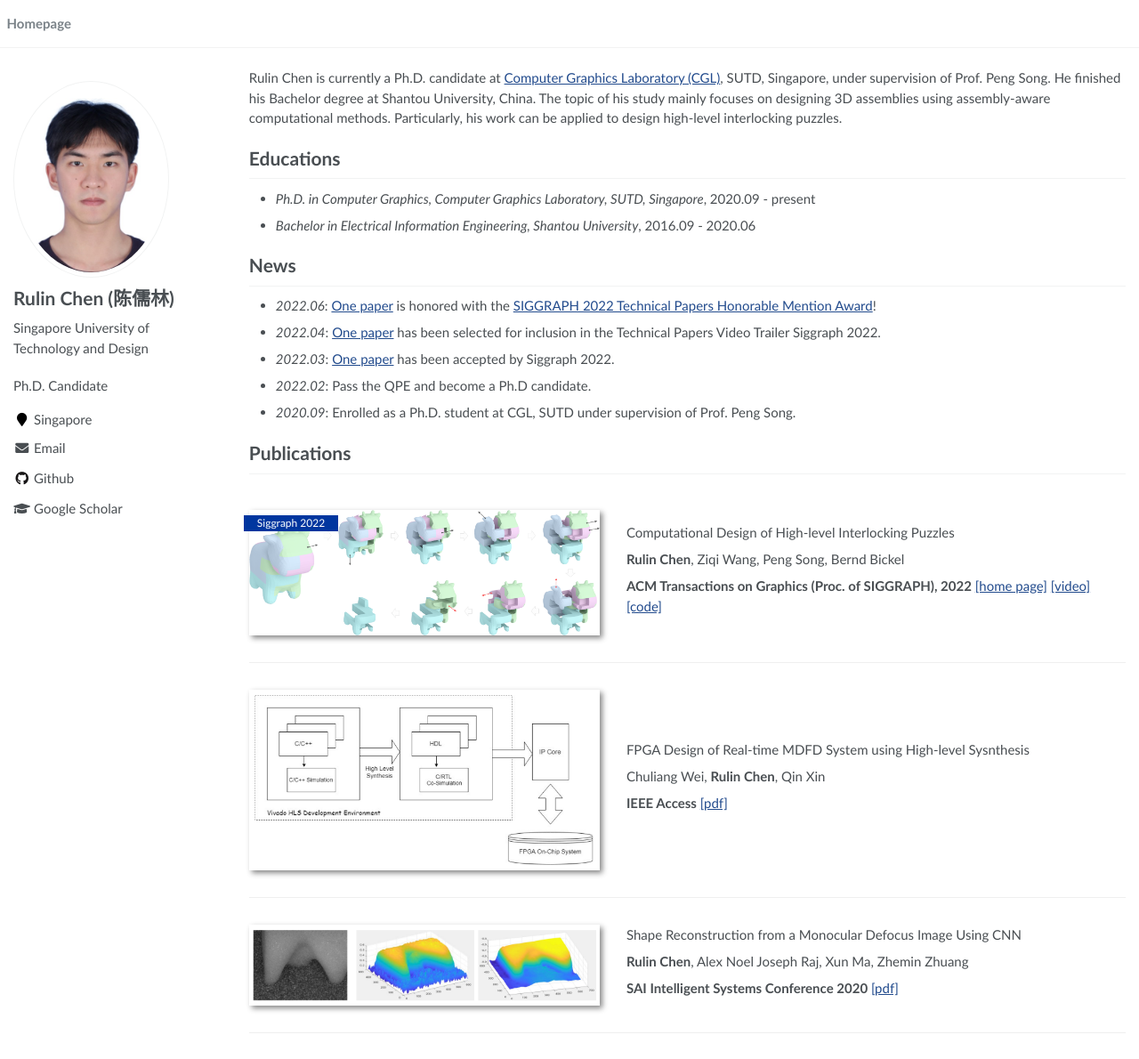
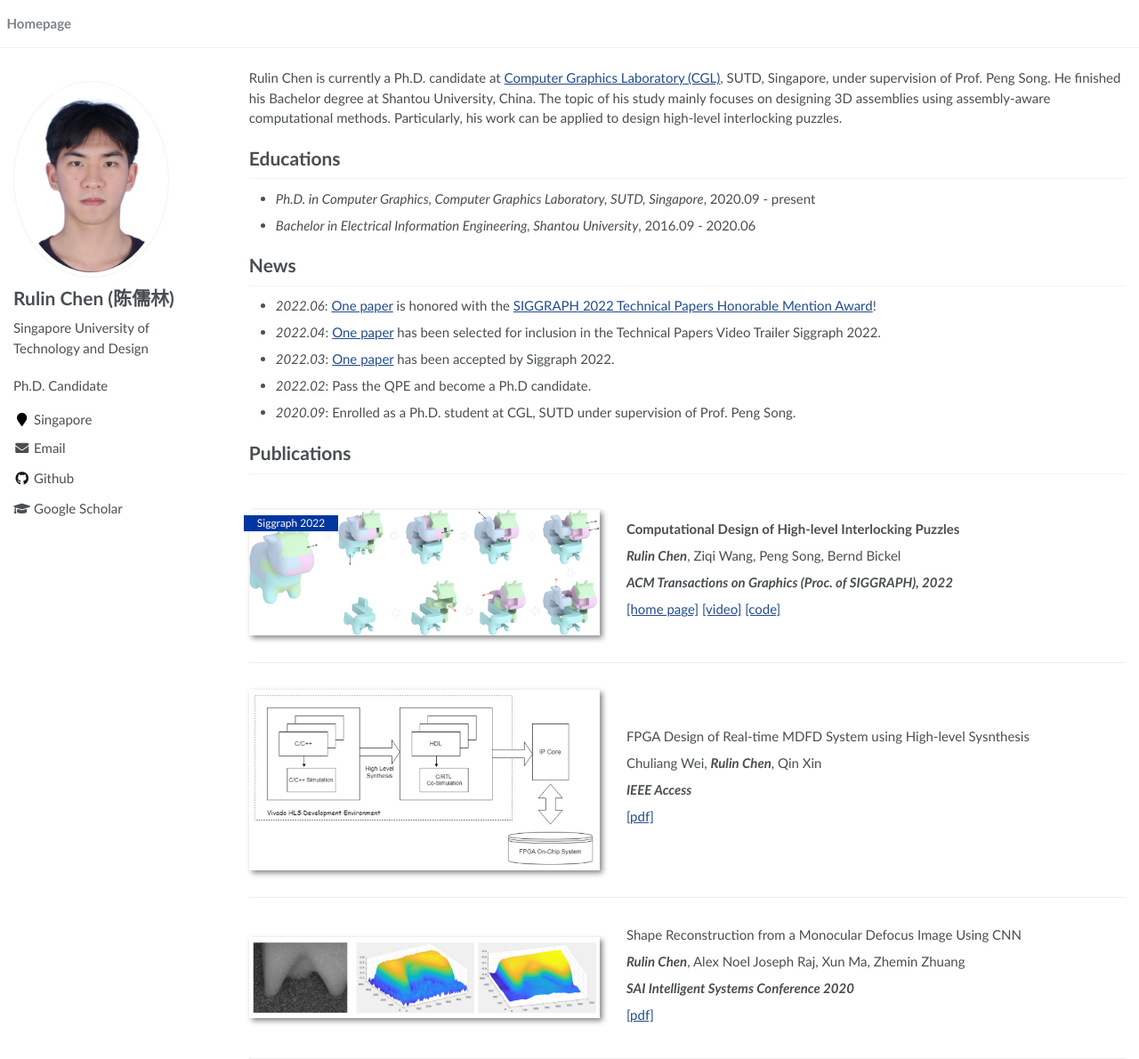
Before and after one commit to Linsanity81/linsanity81.github.io, a Jekyll site: the page built from _pages/about.md, in a window 1280 px wide and 1190 px high. Shown: the whole window at 89% size. Built offline with Jekyll 4.4.1, drawn with Linux system fonts in a browser that asks for light colours.

```diff
--- a/_pages/about.md
+++ b/_pages/about.md
@@ -35,11 +35,13 @@ Rulin Chen is currently a Ph.D. candidate at <a href="https://https://sutd-cgl.g
 <div class='paper-box'><div class='paper-box-image'><div class="badge">Siggraph 2022</div><img src='images/high-level_puzzle.png' alt="sym" width="100%"></div>
 <div class='paper-box-text' markdown="1">
 
-Computational Design of High-level Interlocking Puzzles
+**Computational Design of High-level Interlocking Puzzles**
 
-**Rulin Chen**, Ziqi Wang, Peng Song, Bernd Bickel
+***Rulin Chen***, Ziqi Wang, Peng Song, Bernd Bickel
 
-**ACM Transactions on Graphics (Proc. of SIGGRAPH), 2022** [\[home page\]](https://sutd-cgl.github.io/supp/Publication/projects/2022-SIGGRAPH-High-LevelPuzzle/index.html) [\[video\]](https://www.youtube.com/watch?v=03WBVhs_6GI)  [\[code\]](https://github.com/Linsanity81/High-LevelPuzzle)
+***ACM Transactions on Graphics (Proc. of SIGGRAPH), 2022***
+
+[\[home page\]](https://sutd-cgl.github.io/supp/Publication/projects/2022-SIGGRAPH-High-LevelPuzzle/index.html) [\[video\]](https://www.youtube.com/watch?v=03WBVhs_6GI)  [\[code\]](https://github.com/Linsanity81/High-LevelPuzzle)
 
 <!-- [\[home page\]](https://sutd-cgl.github.io/supp/Publication/projects/2022-SIGGRAPH-High-LevelPuzzle/index.html) \| [\[pdf\]](TODO..) \| [\[code\]](TODO..) \| [\[video\]](TODO..) -->
 
@@ -52,9 +54,11 @@ Computational Design of High-level Interlocking Puzzles
 
 FPGA Design of Real-time MDFD System using High-level Sysnthesis
 
-Chuliang Wei, **Rulin Chen**, Qin Xin
+Chuliang Wei, ***Rulin Chen***, Qin Xin
 
-**IEEE Access** [\[pdf\]](https://ieeexplore.ieee.org/stamp/stamp.jsp?tp=&arnumber=8743445)
+***IEEE Access***
+
+[\[pdf\]](https://ieeexplore.ieee.org/stamp/stamp.jsp?tp=&arnumber=8743445)
 
 </div>
 </div>
@@ -65,9 +69,11 @@ Chuliang Wei, **Rulin Chen**, Qin Xin
 
 Shape Reconstruction from a Monocular Defocus Image Using CNN
 
-**Rulin Chen**, Alex Noel Joseph Raj, Xun Ma, Zhemin Zhuang
+***Rulin Chen***, Alex Noel Joseph Raj, Xun Ma, Zhemin Zhuang
 
-**SAI Intelligent Systems Conference 2020**  [\[pdf\]](https://www.researchgate.net/profile/Alex-Noel-Joseph-Raj/publication/335382542_Shape_Reconstruction_from_a_Monocular_Defocus_Image_Using_CNN/links/6034dbd492851c4ed58e5abf/Shape-Reconstruction-from-a-Monocular-Defocus-Image-Using-CNN.pdf)
+***SAI Intelligent Systems Conference 2020***
+
+[\[pdf\]](https://www.researchgate.net/profile/Alex-Noel-Joseph-Raj/publication/335382542_Shape_Reconstruction_from_a_Monocular_Defocus_Image_Using_CNN/links/6034dbd492851c4ed58e5abf/Shape-Reconstruction-from-a-Monocular-Defocus-Image-Using-CNN.pdf)
 
 
 </div>
```
